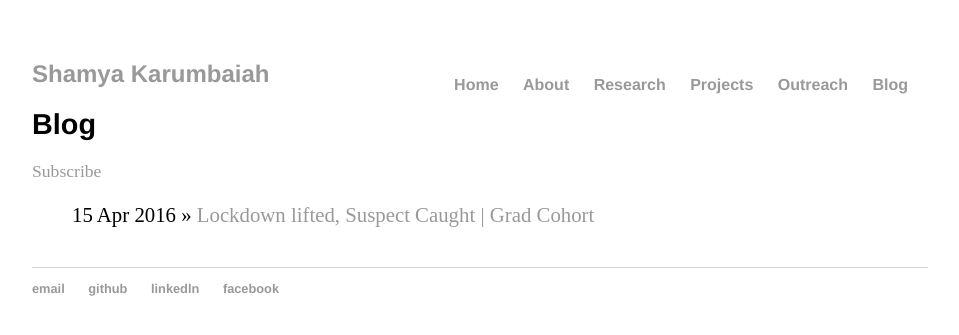
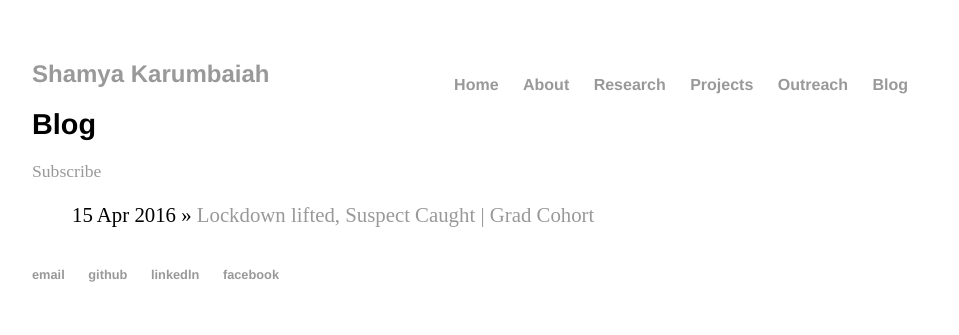
Before and after one commit to Shamya/shamyatest.github.io, a Jekyll site: the page built from blog/index.html, in a window 1280 px wide. Shown: the top 335 px of the page, without its empty margins (160-1119 px from the left). Built offline with Jekyll 4.4.1, drawn with Linux system fonts in a browser that asks for light colours.

Commit message:
Update main.css

```diff
--- a/css/main.css
+++ b/css/main.css
@@ -43,7 +43,7 @@ p {
     color: #333;
 }
 footer {
-    border-top: 1px solid #d5d5d5;
+    /* border-top: 1px solid #d5d5d5; */
     font-size: .8em;
 }
 
```
